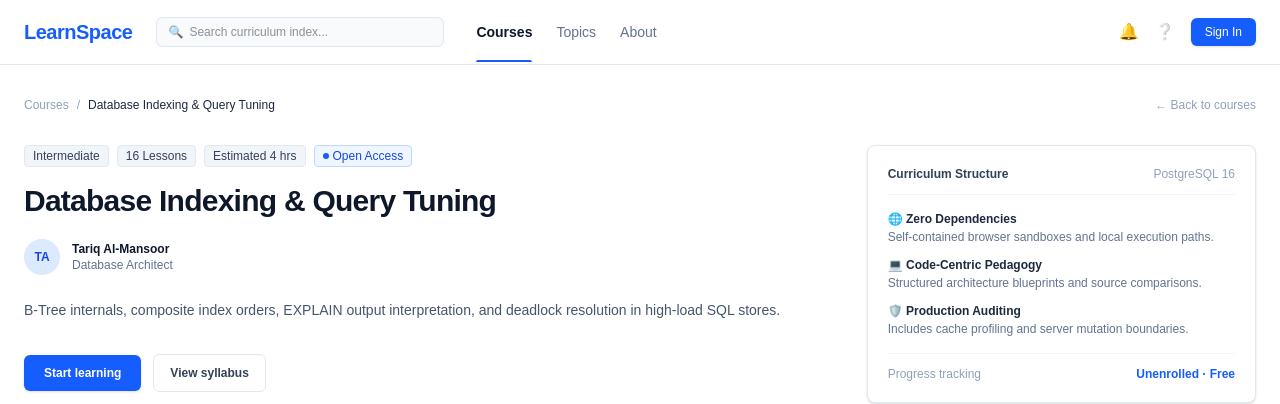
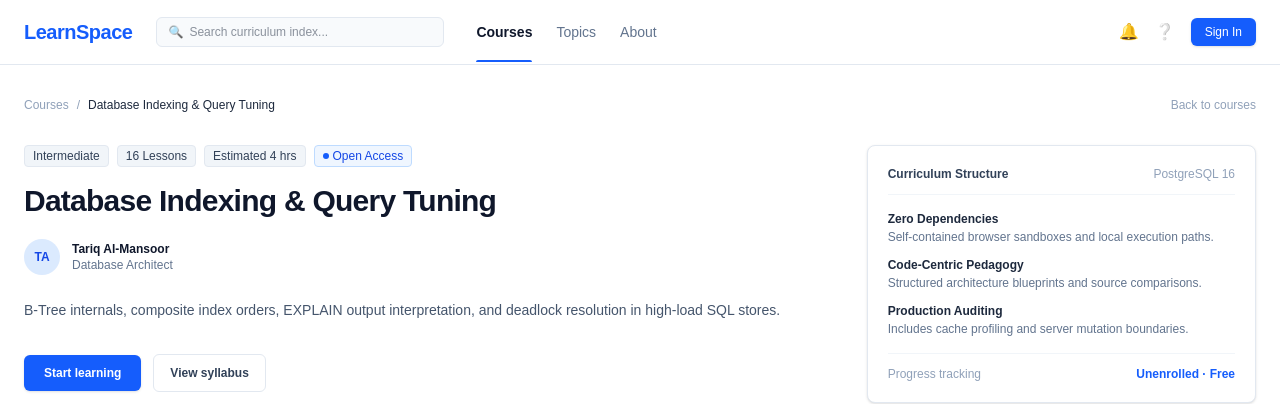
Before and after one commit to Mahi-19-design/Course-learning, a Next.js app in the folder my-app/: page /courses/database-indexing-query-tuning in a window 1280 px wide. Shown: the top 404 px of the page. Built offline with nearby package versions, Linux system fonts and the light colour scheme.

Commit message:
Refactor page.tsx by removing comments and adjusting text
Removed comments and updated text formatting for better clarity.

```diff
--- a/my-app/app/courses/[courseSlug]/page.tsx
+++ b/my-app/app/courses/[courseSlug]/page.tsx
@@ -1,4 +1,3 @@
-// app/courses/[courseSlug]/page.tsx
 import Link from "next/link";
 import { notFound } from "next/navigation";
 import { courses } from "@/data/coursesData";
@@ -23,7 +22,6 @@ export default async function CourseDetailPage({ params }: PageProps) {
 
   return (
     <div className="space-y-8">
-      {/* Breadcrumb Bar */}
       <div className="flex items-center justify-between text-xs text-slate-400">
         <div className="flex items-center gap-2">
           <Link href="/courses" className="hover:text-slate-700">
@@ -33,13 +31,11 @@ export default async function CourseDetailPage({ params }: PageProps) {
           <span className="text-slate-800 font-medium">{course.title}</span>
         </div>
         <Link href="/courses" className="hover:text-slate-700 flex items-center gap-1">
-          ← Back to courses
+           Back to courses
         </Link>
       </div>
 
-      {/* Hero & Structure Side-by-Side */}
       <div className="grid grid-cols-1 lg:grid-cols-3 gap-8 items-start">
-        {/* Main Info */}
         <div className="lg:col-span-2 space-y-4">
           <div className="flex items-center gap-2 text-xs">
             <span className="bg-slate-100 border border-slate-200 text-slate-700 px-2 py-0.5 rounded font-medium">
@@ -95,7 +91,7 @@ export default async function CourseDetailPage({ params }: PageProps) {
           <div className="space-y-3 text-xs">
             <div>
               <p className="font-bold text-slate-800 flex items-center gap-1.5">
-                🌐 Zero Dependencies
+                Zero Dependencies
               </p>
               <p className="text-slate-500 mt-0.5">
                 Self-contained browser sandboxes and local execution paths.
@@ -103,7 +99,7 @@ export default async function CourseDetailPage({ params }: PageProps) {
             </div>
             <div>
               <p className="font-bold text-slate-800 flex items-center gap-1.5">
-                💻 Code-Centric Pedagogy
+                 Code-Centric Pedagogy
               </p>
               <p className="text-slate-500 mt-0.5">
                 Structured architecture blueprints and source comparisons.
@@ -111,7 +107,7 @@ export default async function CourseDetailPage({ params }: PageProps) {
             </div>
             <div>
               <p className="font-bold text-slate-800 flex items-center gap-1.5">
-                🛡️ Production Auditing
+                 Production Auditing
               </p>
               <p className="text-slate-500 mt-0.5">
                 Includes cache profiling and server mutation boundaries.
@@ -126,7 +122,6 @@ export default async function CourseDetailPage({ params }: PageProps) {
         </div>
       </div>
 
-      {/* Course Curriculum Accordion */}
       <div className="space-y-4 pt-4 border-t border-slate-200">
         <div className="flex items-center justify-between">
           <div>
```
